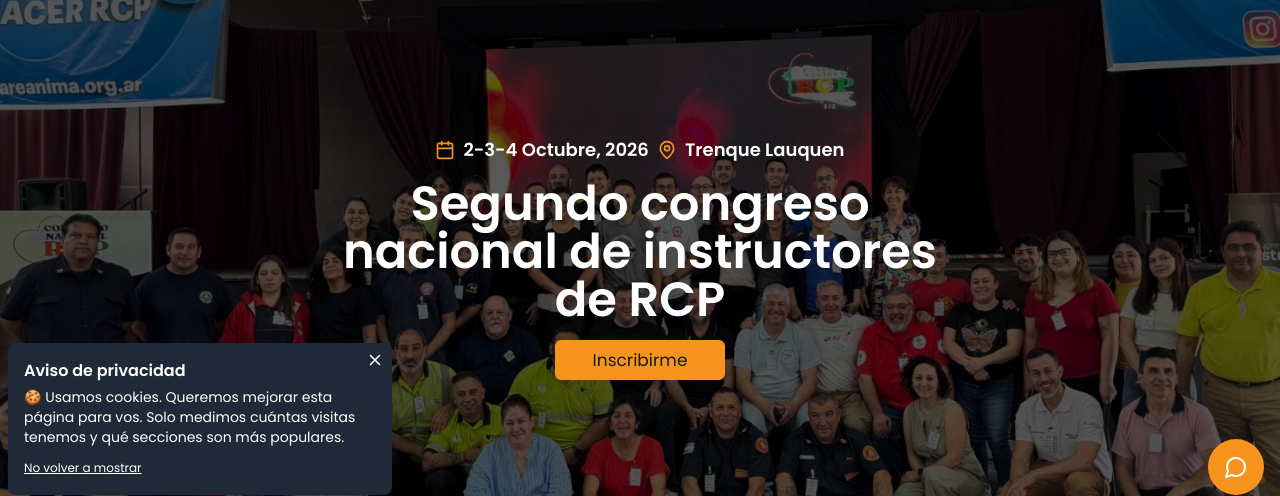
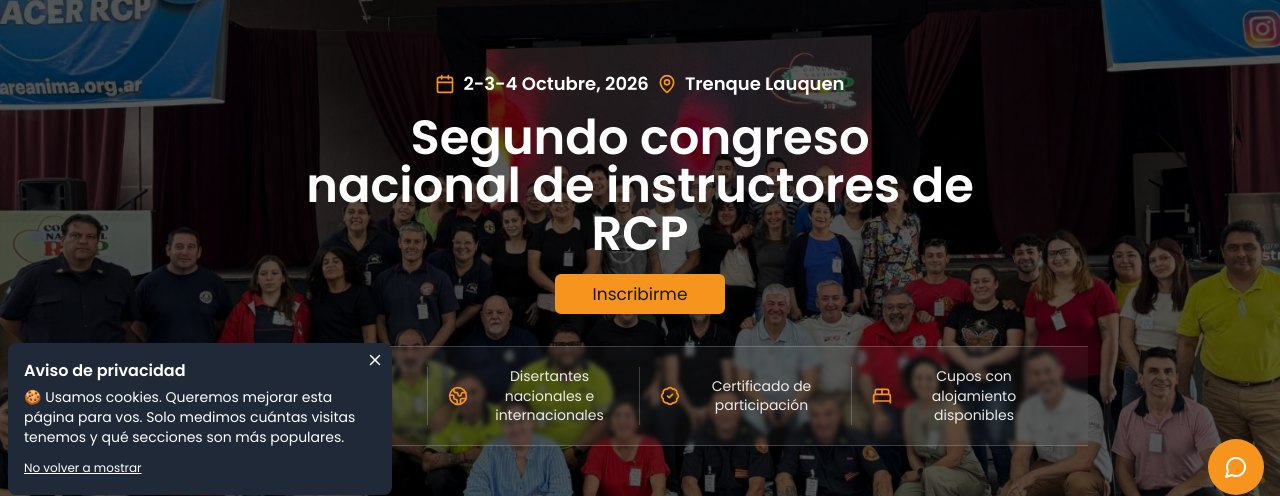
Before and after one commit to frandepe/congreso2025, a React (Vite) app: page / in a window 1280 px wide. Shown: the part 289-785 px from the top of the page. Built offline with nearby package versions, Linux system fonts and the light colour scheme; no server answers.

Commit message:
iconos con info en home

```diff
--- a/src/components/Banners/BannerPrincipal.tsx
+++ b/src/components/Banners/BannerPrincipal.tsx
@@ -1,5 +1,31 @@
-import { Calendar, MapPin } from "lucide-react";
+import {
+  BadgeCheck,
+  BedDouble,
+  Calendar,
+  CalendarDays,
+  Globe2,
+  MapPin,
+} from "lucide-react";
 import BtnHover from "../Buttons/BtnHover";
+
+const heroBenefits = [
+  {
+    icon: CalendarDays,
+    text: "3 días de formación",
+  },
+  {
+    icon: Globe2,
+    text: "Disertantes nacionales e internacionales",
+  },
+  {
+    icon: BadgeCheck,
+    text: "Certificado de participación",
+  },
+  {
+    icon: BedDouble,
+    text: "Cupos con alojamiento disponibles",
+  },
+];
 
 export default function BannerPrincipal() {
   return (
@@ -13,12 +39,12 @@ export default function BannerPrincipal() {
       {/* Overlay */}
       <div className="absolute inset-0 bg-black/30"></div>
       <div className="absolute inset-0 bg-black bg-opacity-50"></div>
-      <div className="relative z-10 max-w-2xl px-4">
+      <div className="relative z-10 w-full max-w-5xl px-4">
         <p className="text-lg flex items-center justify-center gap-2 font-semibold text-start ml-8 sm:ml-0">
           <Calendar size={20} className="text-secondary" /> 2-3-4 Octubre, 2026
           <MapPin size={20} className="text-secondary" /> Trenque Lauquen
         </p>
-        <h1 className="text-3xl md:text-5xl font-bold mt-4">
+        <h1 className="mx-auto max-w-2xl text-3xl md:text-5xl font-bold mt-4">
           Segundo congreso nacional de instructores de RCP
         </h1>
 
@@ -29,6 +55,27 @@ export default function BannerPrincipal() {
           Inscribirme
         </Button> */}
         <BtnHover />
+        <div className="mx-auto mt-8 grid max-w-4xl grid-cols-2 gap-y-5 border-y border-white/20 bg-white/[0.04] px-3 py-5 text-left backdrop-blur-[2px] md:grid-cols-4 md:gap-y-0 md:px-6">
+          {heroBenefits.map((benefit, index) => {
+            const Icon = benefit.icon;
+
+            return (
+              <div
+                key={benefit.text}
+                className={`flex items-center gap-3 px-2 md:justify-center md:px-5 ${
+                  index < heroBenefits.length - 1
+                    ? "md:border-r md:border-white/20"
+                    : ""
+                }`}
+              >
+                <Icon className="h-5 w-5 shrink-0 text-secondary" />
+                <span className="text-sm font-medium leading-snug text-white/90 md:text-center">
+                  {benefit.text}
+                </span>
+              </div>
+            );
+          })}
+        </div>
       </div>
     </div>
   );
--- a/src/pages/Home.tsx
+++ b/src/pages/Home.tsx
@@ -11,7 +11,7 @@ import { AnimatedFeatureSpotlight } from "@/components/Banners/PromoCardio";
 import { TextImage2025 } from "@/components/TextImage2025/TextImage2025";
 import Countdown2026 from "@/components/Countdown/Countdown2026";
 // import { Testimonials2026 } from "@/components/Testimonials/Testimonials2026";
-import { TextProgressiveBlur } from "@/components/TextProgressiveBlur/TextProgressiveBlur";
+// import { TextProgressiveBlur } from "@/components/TextProgressiveBlur/TextProgressiveBlur";
 import { GA4Notice } from "@/components/Toasts/GA4Notice";
 import { Agradecimientos } from "@/components/Agradecimientos/Agradecimientos";
 import { DescImgs } from "@/components/DescImgs/DescImgs";
@@ -142,12 +142,12 @@ export const Home = () => {
     {
       img: "/assets/logo-navbar.png",
       quote: "Patricia Soto - Guillermo Carranza - Sergio Felice",
-      role: "Secretaria general",
+      role: "Secretaría general",
     },
     {
       img: "https://frandepe.vercel.app/imgs/foto2.png",
       quote: "Franco De Paulo",
-      role: "Secretaria técnica",
+      role: "Secretaría técnica",
     },
   ];
 
@@ -211,26 +211,6 @@ export const Home = () => {
       </div> */}
       <DescImgs />
 
-      <div className="flex items-center justify-center w-full bg-muted pt-24 pb-24">
-        <AnimatedFeatureSpotlight
-          // preheaderIcon={<HeartHandshake className="h-4 w-4" />}
-          // preheaderText="Instructor de Argentina Reanima"
-          heading={
-            <>
-              <h2 className="text-3xl font-medium md:text-4xl lg:text-5xl text-black">
-                En memoria de Sergio Marcos
-              </h2>
-            </>
-          }
-          description="El Congreso Nacional RCP le dedica unas palabras a Sergio Marcos, recordando su trayectoria y compromiso como instructor. Nuestro legado sigue vivo en cada persona que ha sido formada por él."
-          buttonText="Ver homenaje"
-          buttonProps={{
-            onClick: () => navigate("/homenaje-sergio-marcos"),
-          }}
-          imageUrl="/assets/sergio/3.jpeg"
-          imageAlt="Sergio, instructor de RCP con pechera blanca de Argentina Reanima, demostrando maniobra de desobstrucción de vías aéreas en un muñeco de bebé durante un curso de primeros auxilios."
-        />
-      </div>
       <div>
         <Agradecimientos
           primaryColor="sky-500"
@@ -285,6 +265,26 @@ export const Home = () => {
       <section className="px-10 mx-auto bg-gray-200 dark:bg-black/60">
         <TextImage2025 {...demoData} />
       </section>
+      <div className="flex items-center justify-center w-full bg-muted pt-24 pb-24">
+        <AnimatedFeatureSpotlight
+          // preheaderIcon={<HeartHandshake className="h-4 w-4" />}
+          // preheaderText="Instructor de Argentina Reanima"
+          heading={
+            <>
+              <h2 className="text-3xl font-medium md:text-4xl lg:text-5xl text-black">
+                En memoria de Sergio Marcos
+              </h2>
+            </>
+          }
+          description="El Congreso Nacional RCP le dedica unas palabras a Sergio Marcos, recordando su trayectoria y compromiso como instructor. Nuestro legado sigue vivo en cada persona que ha sido formada por él."
+          buttonText="Ver homenaje"
+          buttonProps={{
+            onClick: () => navigate("/homenaje-sergio-marcos"),
+          }}
+          imageUrl="/assets/sergio/3.jpeg"
+          imageAlt="Sergio, instructor de RCP con pechera blanca de Argentina Reanima, demostrando maniobra de desobstrucción de vías aéreas en un muñeco de bebé durante un curso de primeros auxilios."
+        />
+      </div>
       <div className="relative w-full overflow-hidden rounded-lg mt-24">
         <h3
           className="text-center font-bold text-primary cursor-pointer hover:text-secondary transition-all flex justify-center items-center"
@@ -296,9 +296,9 @@ export const Home = () => {
           <Comite testimonials={testimonials} />
         </div>
       </div>
-      <div className="mt-20 ">
+      {/* <div className="mt-20 ">
         <TextProgressiveBlur />
-      </div>
+      </div> */}
       <GA4Notice />
     </div>
   );
```
